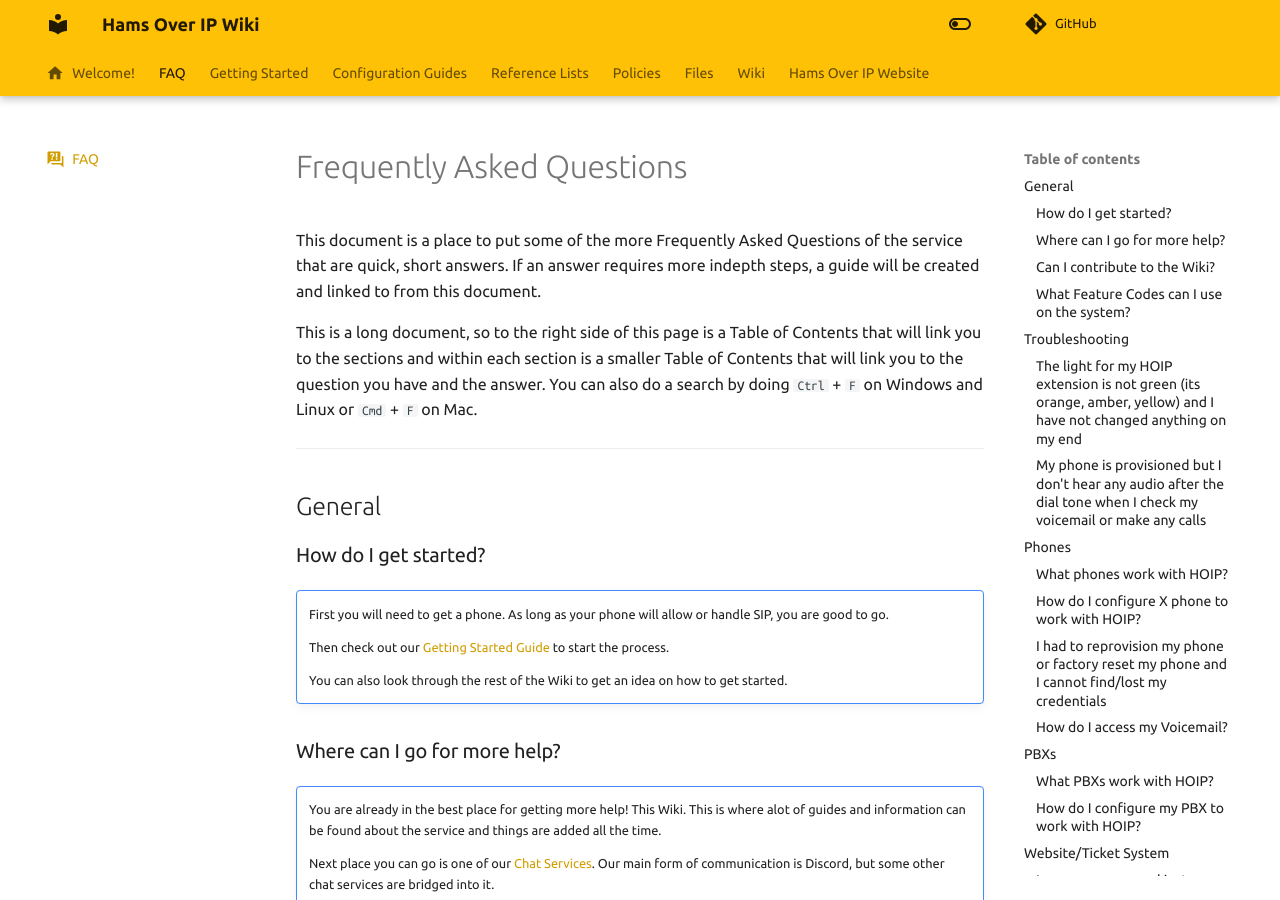
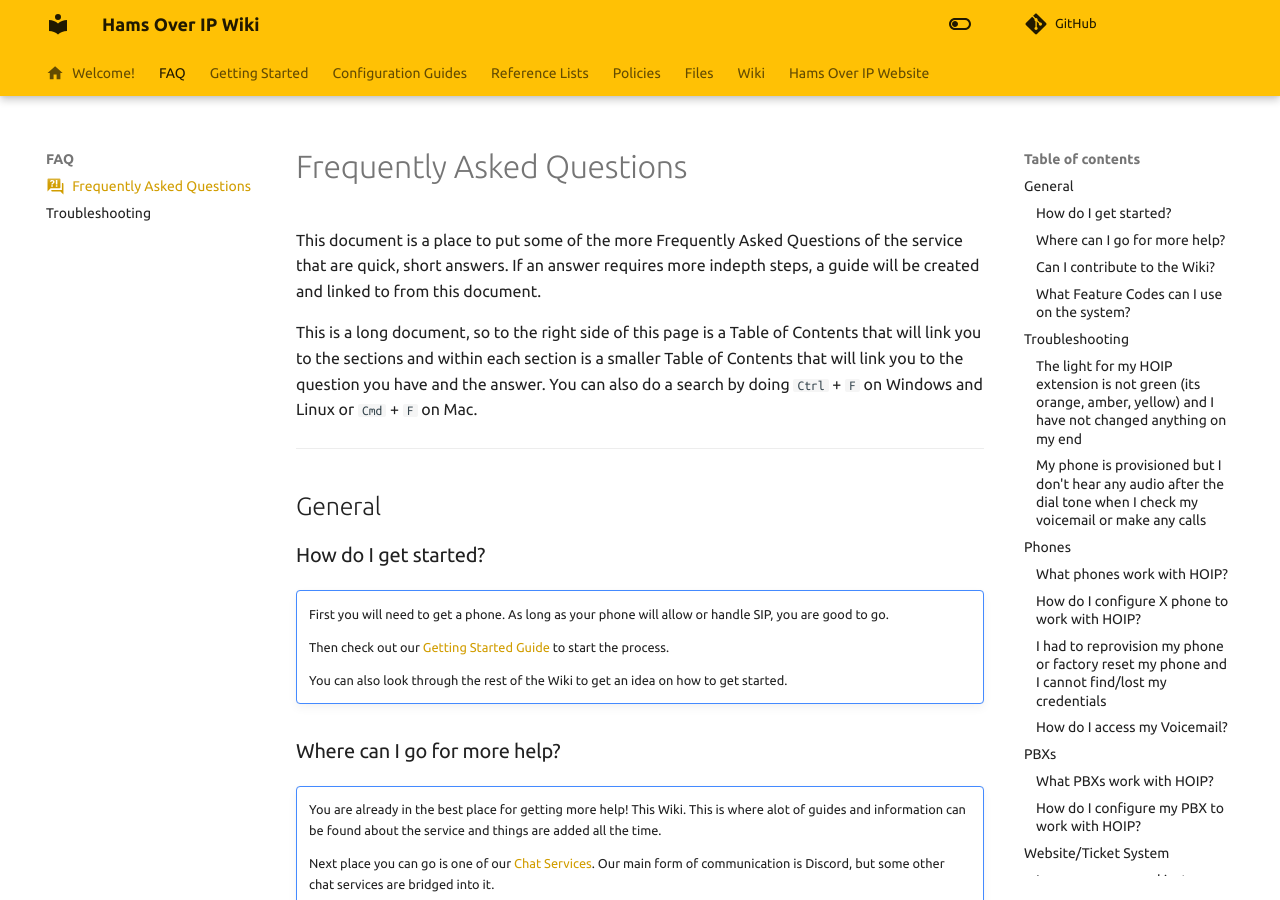
Before and after one commit to hamsoverip/wiki, an MkDocs documentation site: the page built from docs/guides/faq.md, in a window 1280 px wide and 900 px high. Built offline with MkDocs 1.6.1 and Material for MkDocs 9.7.7, drawn with Linux system fonts in a browser that asks for light colours; comment, search, counter and statistics services are not loaded; some of the changed lines change nothing that is shown.

Commit message:
Update: Navigational updates

```diff
--- a/mkdocs.yml
+++ b/mkdocs.yml
@@ -66,10 +66,15 @@
 
 
 nav:
-  - Welcome!: index.md
+  - Welcome!:
+    - index.md
+    - About HOIP: about.md
+
 #  - Latest News: news.md
 
-  - FAQ: guides/faq.md
+  - FAQ:
+    - guides/faq.md
+    - Troubleshooting: guides/troubleshooting.md
 
   - Getting Started:
     - guides/user/getting-started.md
@@ -79,8 +84,10 @@
 
   - Configuration Guides:
     - ./guides/index.md
+
     - Endpoints:
       - guides/endpoints/index.md
+
       - Hard Phones:
         - guides/endpoints/hardphones/index.md
         - Avaya:
@@ -100,11 +107,13 @@
           - Polycom VVX-4xx/5xx Series: guides/endpoints/hardphones/polycom-vvx4xx.md
         - Yealink:
           - Yealink T4 Series: guides/endpoints/hardphones/yealink-t4x.md
+
       - Soft Phones:
         - guides/endpoints/softphones/index.md
         - Groundwire: guides/endpoints/softphones/groundwire.md
         - Jami: guides/endpoints/softphones/jami.md
         - Zoiper: guides/endpoints/softphones/zoiper.md
+
     - PBX Trunks:
       - guides/pbx/index.md
       - Asterisk:
@@ -114,6 +123,7 @@
         - Configure FreePBX SIP Trunk: guides/pbx/freepbx/configure-sip-trunk.md
       - 3CX PBX:
         - Configure 3CX Trunk: guides/pbx/3cx/configure-3cx-trunk.md
+
     - RF Links:
       - guides/rf-links/index.md
       - Configure an RF Link: guides/rf-links/configure-rf-links.md
@@ -121,7 +131,11 @@
         - from HamVOIP: guides/rf-links/remove-sms-hamvoip.md
         - from ASL v1 & v2: guides/rf-links/remove-sms-asl-1-2.md
         - from ASL v3: guides/rf-links/remove-sms-asl-3.md
-#      - Configure Audio Services: other/configure-audio-feed.md
+
+    - Audio Feeds:
+      - guides/audio-feeds/index.md
+#      - Configure an Audio Feed: guides/audio-feeds/configure-audio-feed.md
+
     - Features:
       - guides/features/index.md
       - Busy Lamp Field (BLF): guides/features/blf.md
```
